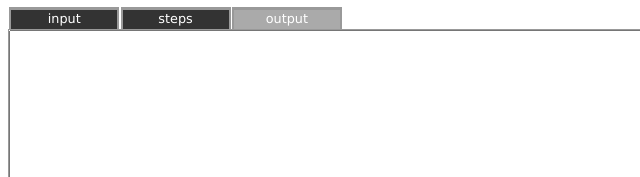
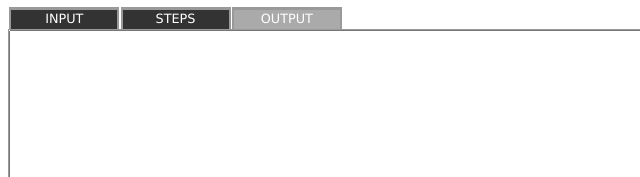
Before and after one commit to IDNI/tml_playground, a plain HTML site: page app/index.html in a window 1280 px wide. Shown: the part 373-550 px from the top of the page, 0-640 px from the left. Drawn offline with Linux system fonts and the light colour scheme.

Commit message:
UI: capitalize tab activators

```diff
--- a/app/index.html
+++ b/app/index.html
@@ -61,9 +61,9 @@
 					<div id="status_bar"></div>
 				</div>
 				<div id="tabs_activators" class="row">
-					<div id="tab_input_activator" class="tab-activator"  onclick="activate_tab('input')">input</div>
-					<div id="tab_steps_activator" class="tab-activator"  onclick="activate_tab('steps')">steps</div>
-					<div id="tab_output_activator" class="tab-activator active-tab-activator" onclick="activate_tab('output')">output</div>
+					<div id="tab_input_activator" class="tab-activator"  onclick="activate_tab('input')">INPUT</div>
+					<div id="tab_steps_activator" class="tab-activator"  onclick="activate_tab('steps')">STEPS</div>
+					<div id="tab_output_activator" class="tab-activator active-tab-activator" onclick="activate_tab('output')">OUTPUT</div>
 				</div>
 				<div id="tab_output" class="tab">
 					<div id="output" class="panel">
```
